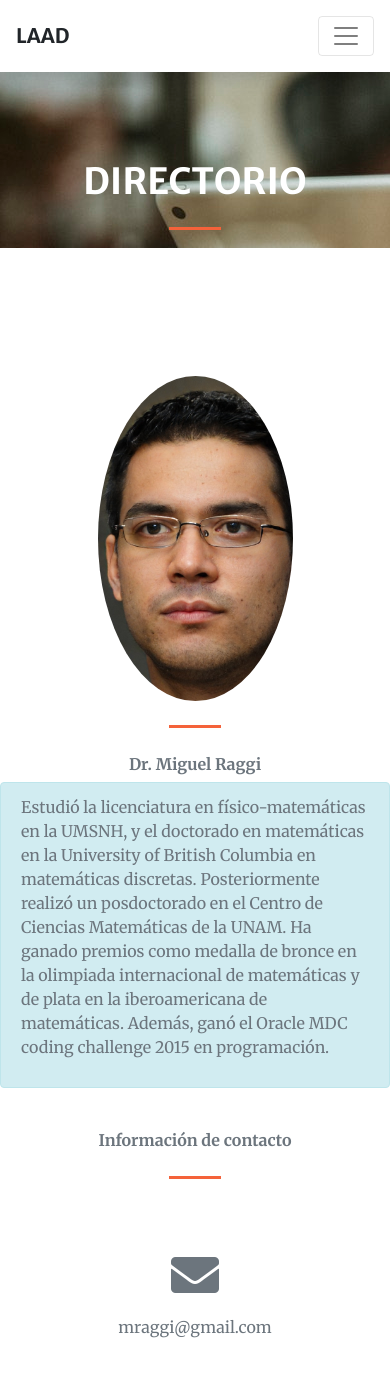
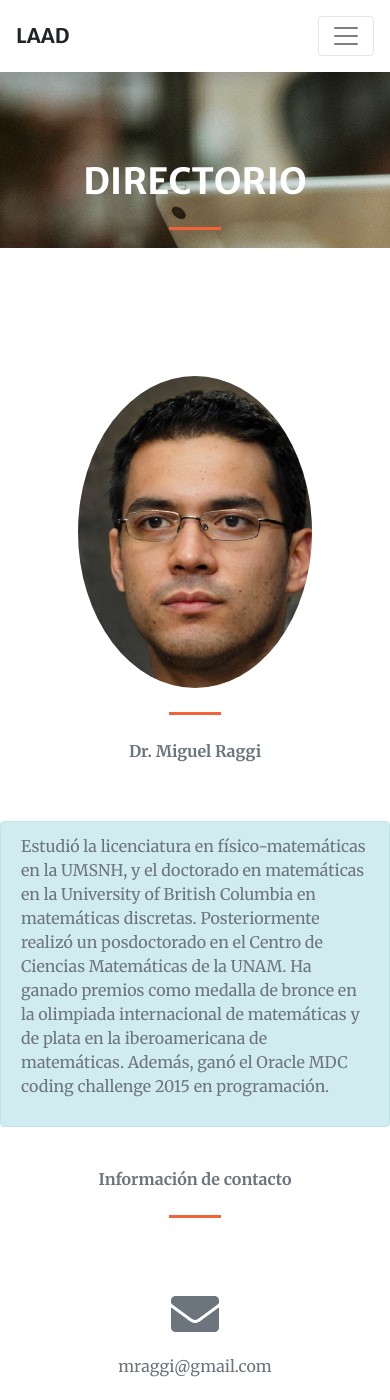
Before and after one commit to JAOP1/LAAD_site, a Jekyll site: the page built from _posts/2020-10-1-Raggi.md, in a window 390 px wide and 1400 px high. Built offline with Jekyll 4.4.1, drawn with Linux system fonts in a browser that asks for light colours; nearby versions of some CDN libraries.

Commit message:
Responsive improve.

```diff
--- a/_sass/_member-box.scss
+++ b/_sass/_member-box.scss
@@ -27,8 +27,8 @@
 
 .member-img2
 {
-    width: 50%;
-    height: 80%;
+    width: 60%;
+    height: 70%;
     object-fit: cover;
     overflow: hidden;
     border-radius: 50%;
```
